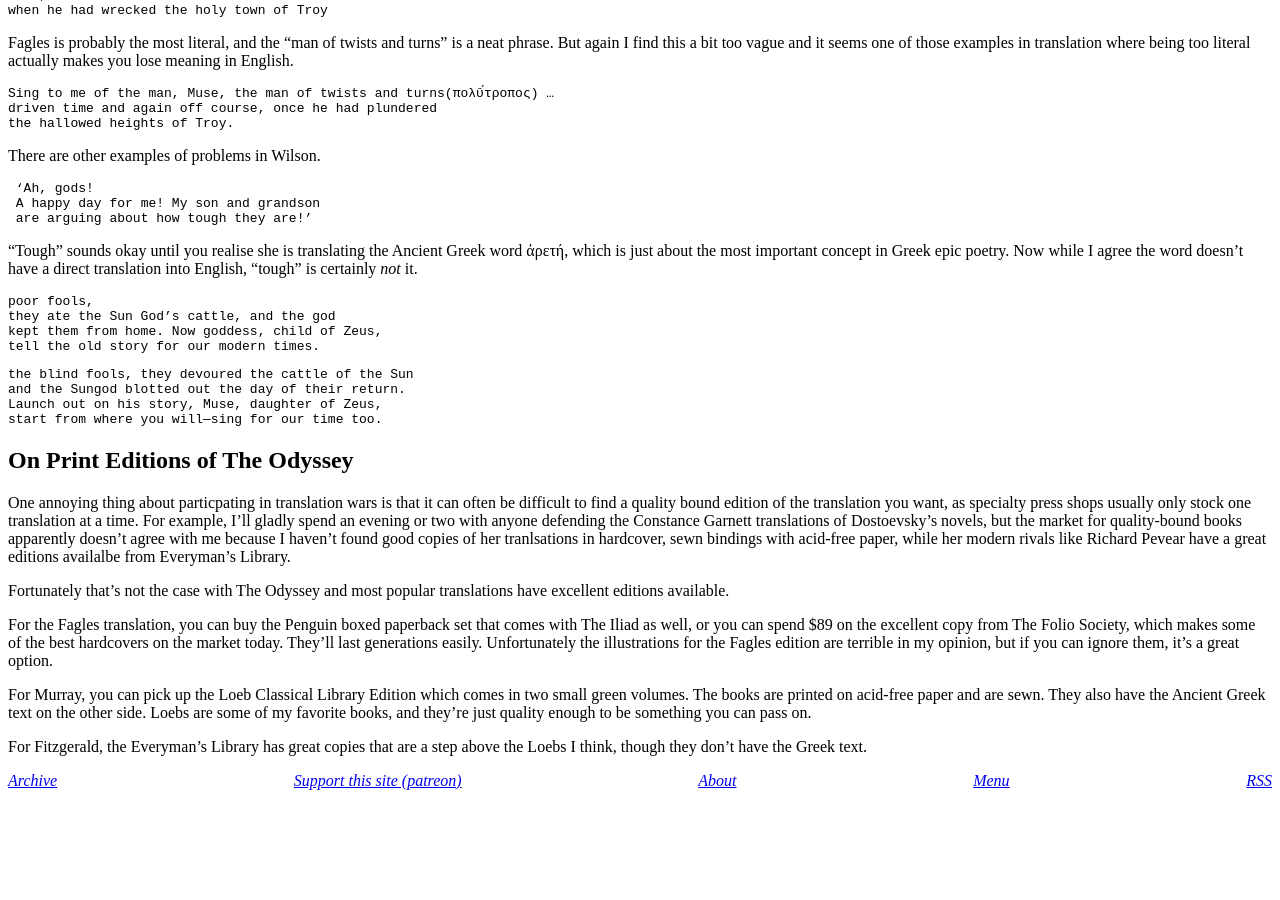
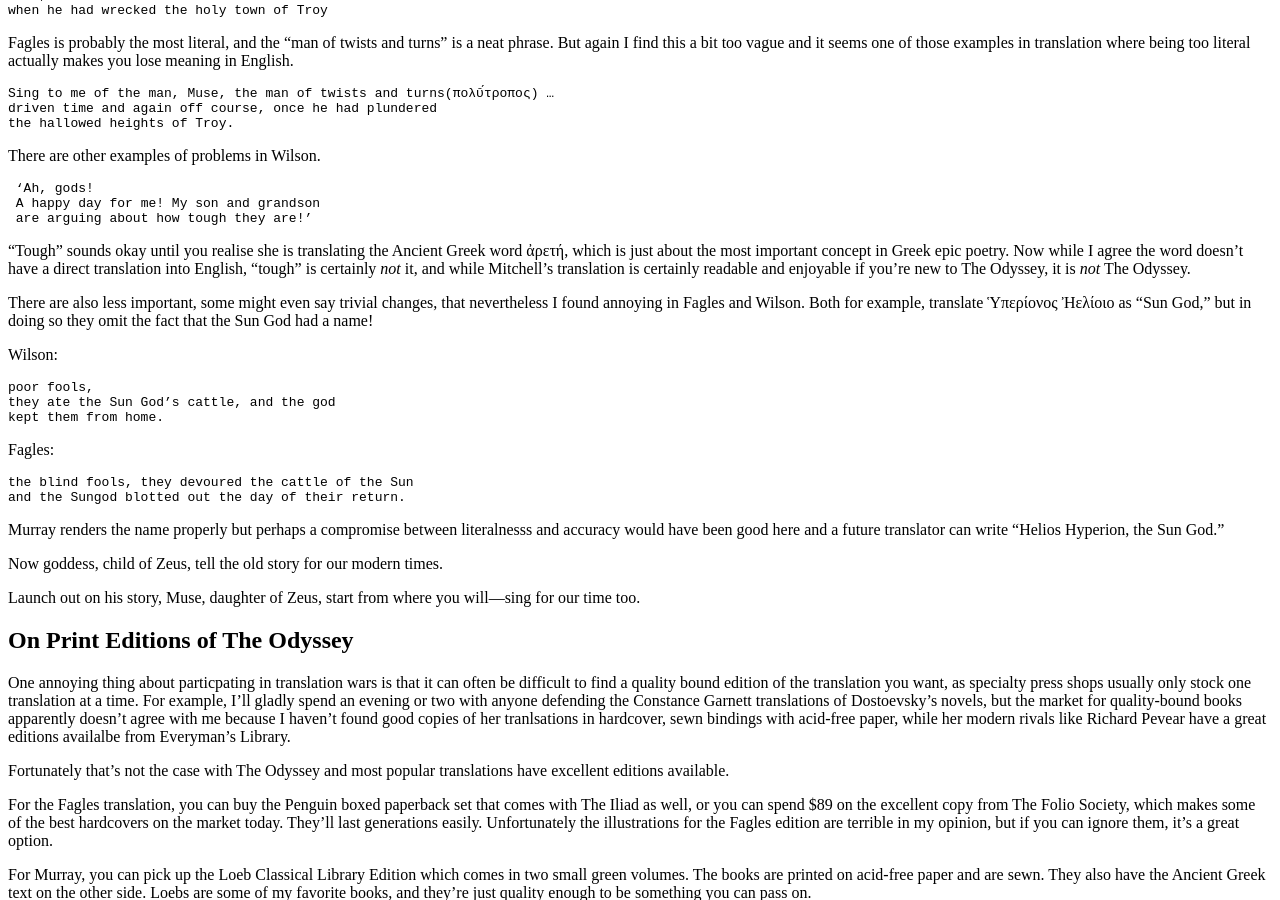
Before and after one commit to derykmakgill/website, a Jekyll site: the page built from odyssey.md, in a window 1280 px wide and 900 px high, scrolled down 545 px. Built offline with Jekyll 4.4.1, drawn with Linux system fonts in a browser that asks for light colours; before the commit the page ends 1351 px from its top, so only the background shows below that.

Commit message:
Update odyssey.md

`````diff
--- a/odyssey.md
+++ b/odyssey.md
@@ -38,29 +38,39 @@ the hallowed heights of Troy.
 ```
 
 There are other examples of problems in Wilson.
+
 ```
  ‘Ah, gods!
  A happy day for me! My son and grandson
  are arguing about how tough they are!’
  ```
 
-"Tough" sounds okay until you realise she is translating the Ancient Greek word ἀρετή, which is just about the most important concept in Greek epic poetry. Now while I agree the word doesn't have a direct translation into English, "tough" is certainly *not* it.
+"Tough" sounds okay until you realise she is translating the Ancient Greek word ἀρετή, which is just about the most important concept in Greek epic poetry. Now while I agree the word doesn't have a direct translation into English, "tough" is certainly *not* it, and while Mitchell's translation is certainly readable and enjoyable if you're new to The Odyssey, it is *not* The Odyssey.
 
+There are also less important, some might even say trivial changes, that nevertheless I found annoying in Fagles and Wilson. Both for example, translate Ὑπερίονος Ἠελίοιο as "Sun God," but in doing so they omit the fact that the Sun God had a name!
 
+Wilson:
 
 ```
 poor fools,
 they ate the Sun God’s cattle, and the god
-kept them from home. Now goddess, child of Zeus,
-tell the old story for our modern times.
+kept them from home.
 ```
+
+Fagles:
 
 ```
 the blind fools, they devoured the cattle of the Sun
 and the Sungod blotted out the day of their return.
+```
+
+Murray renders the name properly but perhaps a compromise between literalnesss and accuracy would have been good here and a future translator can write "Helios Hyperion, the Sun God."
+
+Now goddess, child of Zeus,
+tell the old story for our modern times.
+
 Launch out on his story, Muse, daughter of Zeus,
 start from where you will—sing for our time too.
-````
 
 ## On Print Editions of The Odyssey
 
`````
